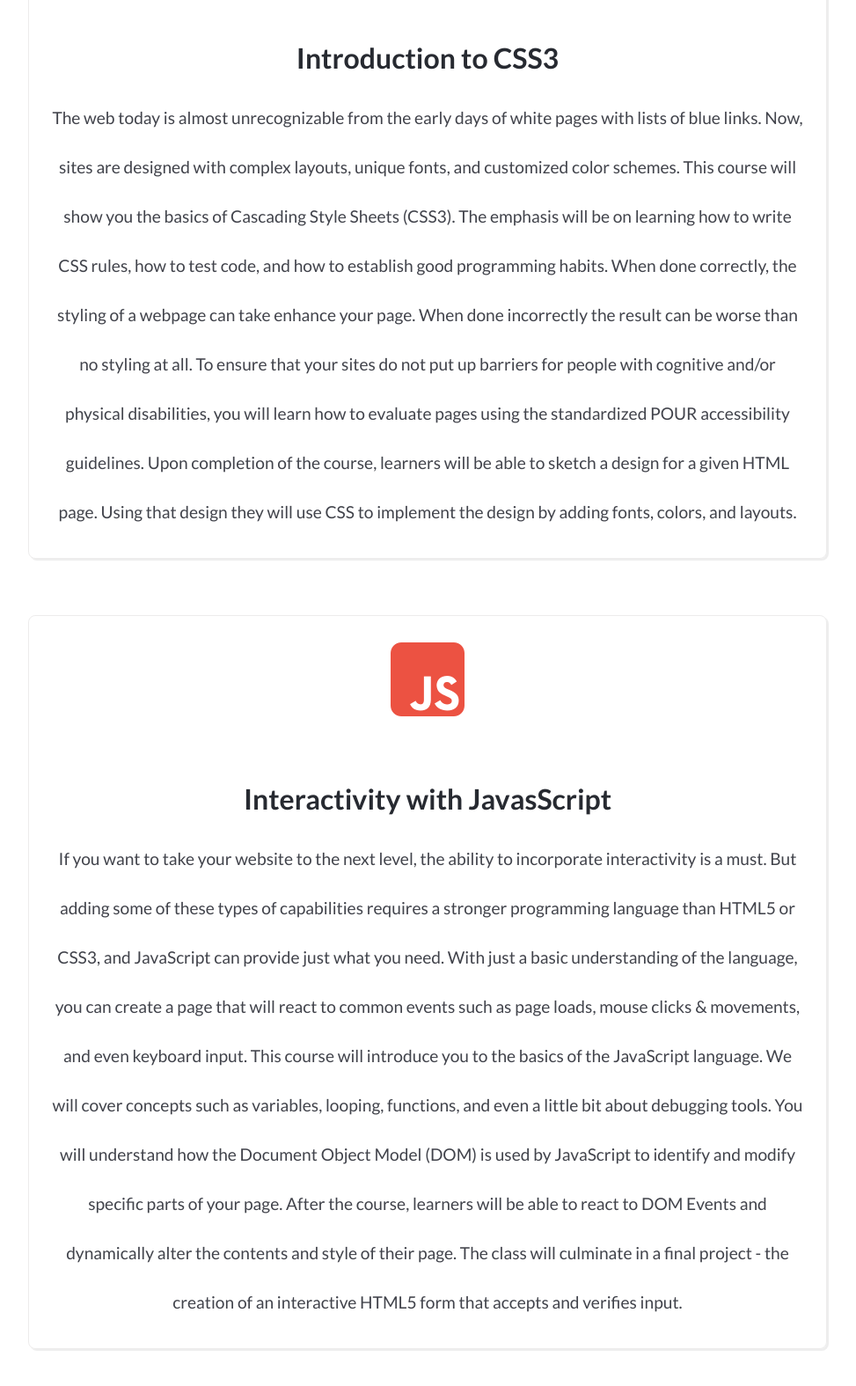
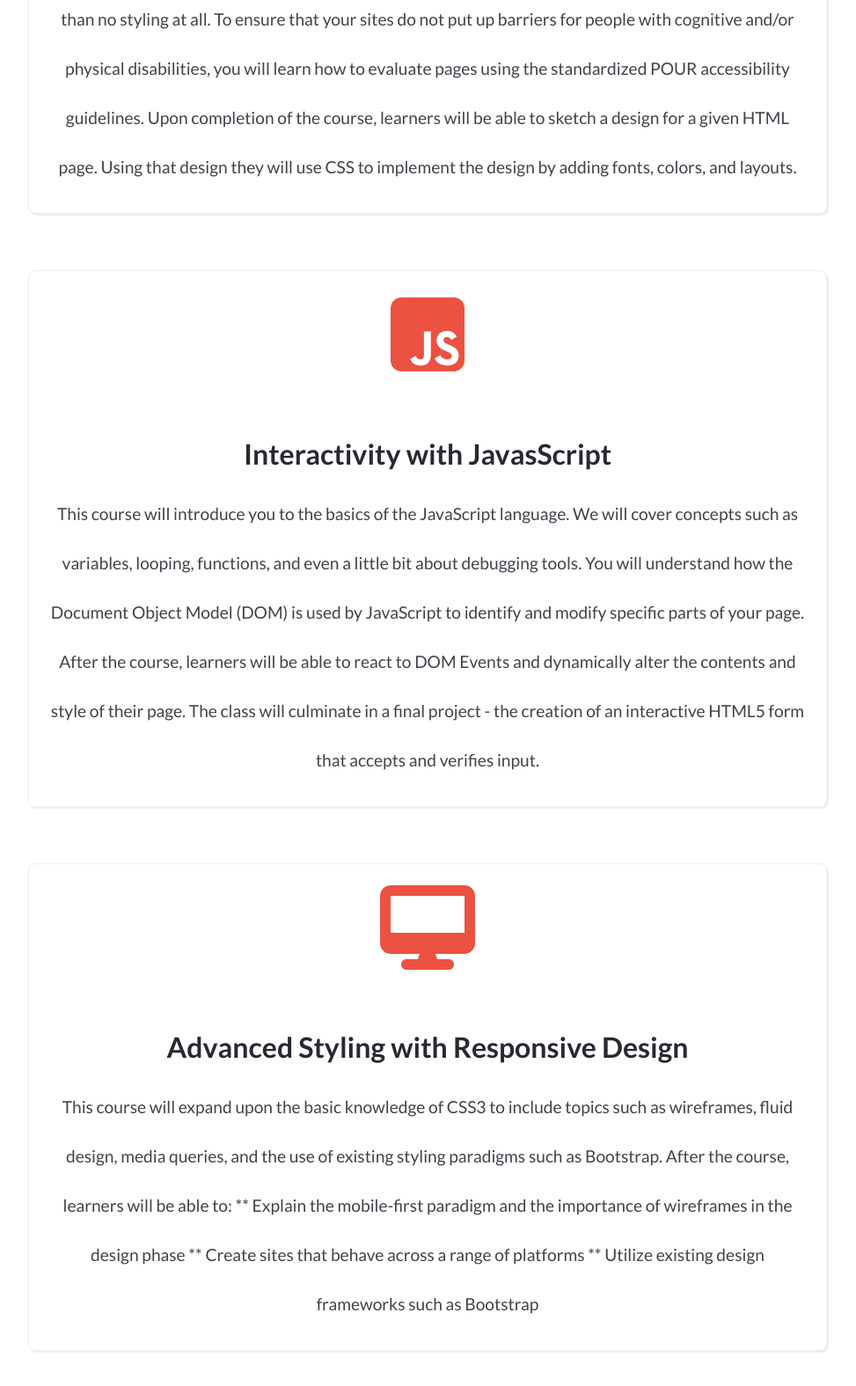
Before and after one commit to ArthurGC/Web_Design_Course_Website, a plain HTML site: page about.html in a window 1280 px wide. Shown: the part 2145-3720 px from the top of the page at 88% size, without its empty margins (154-1127 px from the left). Drawn offline with Linux system fonts and the light colour scheme.

Commit message:
Edit content of course

```diff
--- a/about.html
+++ b/about.html
@@ -61,10 +61,7 @@
                     </div>
                     <div class="courses__dsc">
                         <h3>Introduction to HTML5</h3>
-                        <p class="courses__p">Thanks to a growing number of software programs, it seems as if anyone can make a webpage.
-                            But what if you actually want to understand how the page was created? There are great
-                            textbooks and online resources for learning web design, but most of those resources require
-                            some background knowledge. This course is designed to help the novice who wants to gain
+                        <p class="courses__p">This course is designed to help the novice who wants to gain
                             confidence and knowledge. We will explore the theory (what actually happens when you click
                             on a link on a webpage?), the practical (what do I need to know to make my own page?), and
                             the overlooked (I have a page, what do I do now?). Throughout the course there will be a
@@ -78,12 +75,8 @@
                     </div>
                     <div class="courses__dsc">
                         <h3>Introduction to CSS3</h3>
-                        <p class="courses__p">The web today is almost unrecognizable from the early days of white pages with lists of blue
-                            links. Now, sites are designed with complex layouts, unique fonts, and customized color
-                            schemes. This course will show you the basics of Cascading Style Sheets (CSS3). The emphasis
-                            will be on learning how to write CSS rules, how to test code, and how to establish good
-                            programming habits.
-                            When done correctly, the styling of a webpage can take enhance your page. When done
+                        <p class="courses__p">
+                            The styling of a webpage can take enhance your page. When done
                             incorrectly the result can be worse than no styling at all. To ensure that your sites do not
                             put up barriers for people with cognitive and/or physical disabilities, you will learn how
                             to evaluate pages using the standardized POUR accessibility guidelines. Upon completion of
@@ -97,11 +90,7 @@
                     </div>
                     <div class="courses__dsc">
                         <h3>Interactivity with JavasScript</h3>
-                        <p class="courses__p">If you want to take your website to the next level, the ability to incorporate interactivity
-                            is a must. But adding some of these types of capabilities requires a stronger programming
-                            language than HTML5 or CSS3, and JavaScript can provide just what you need. With just a
-                            basic understanding of the language, you can create a page that will react to common events
-                            such as page loads, mouse clicks & movements, and even keyboard input.
+                        <p class="courses__p">
                             This course will introduce you to the basics of the JavaScript language. We will cover
                             concepts such as variables, looping, functions, and even a little bit about debugging tools.
                             You will understand how the Document Object Model (DOM) is used by JavaScript to identify
@@ -117,11 +106,7 @@
                     </div>
                     <div class="courses__dsc">
                         <h3>Advanced Styling with Responsive Design</h3>
-                        <p class="courses__p">It used to be the case that everyone viewed webpages on about the same size screen. But with
-                            the explosion of the use of smartphones to access the Internet, the landscape of design has
-                            completely changed. People viewing your site will now expect that it will perform regardless
-                            of the platform (smartphone, tablet, laptop, or desktop computer). This ability to respond
-                            to any platform is called responsive design.
+                        <p class="courses__p">
                             This course will expand upon the basic knowledge of CSS3 to include topics such as
                             wireframes, fluid design, media queries, and the use of existing styling paradigms such as
                             Bootstrap. After the course, learners will be able to:
```
